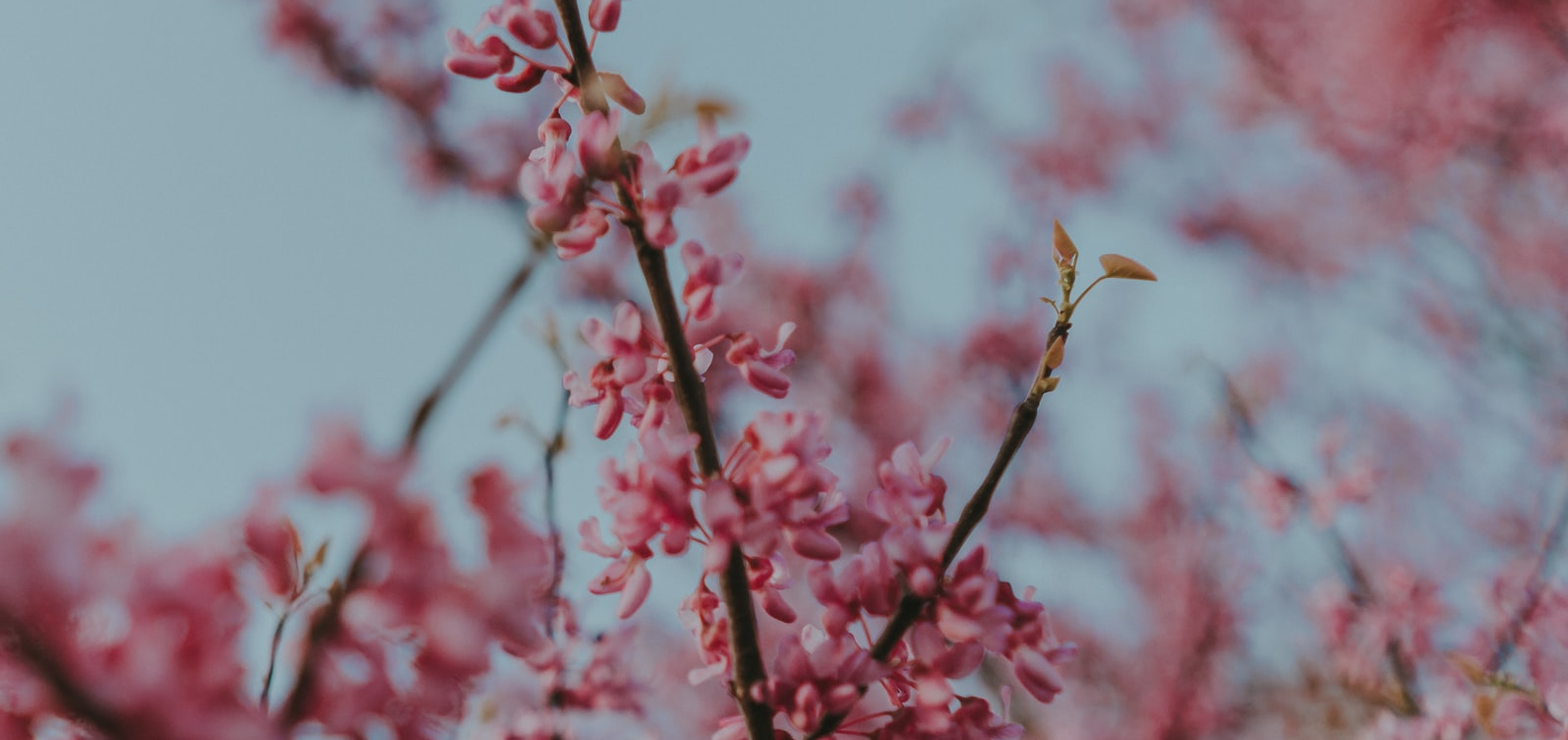
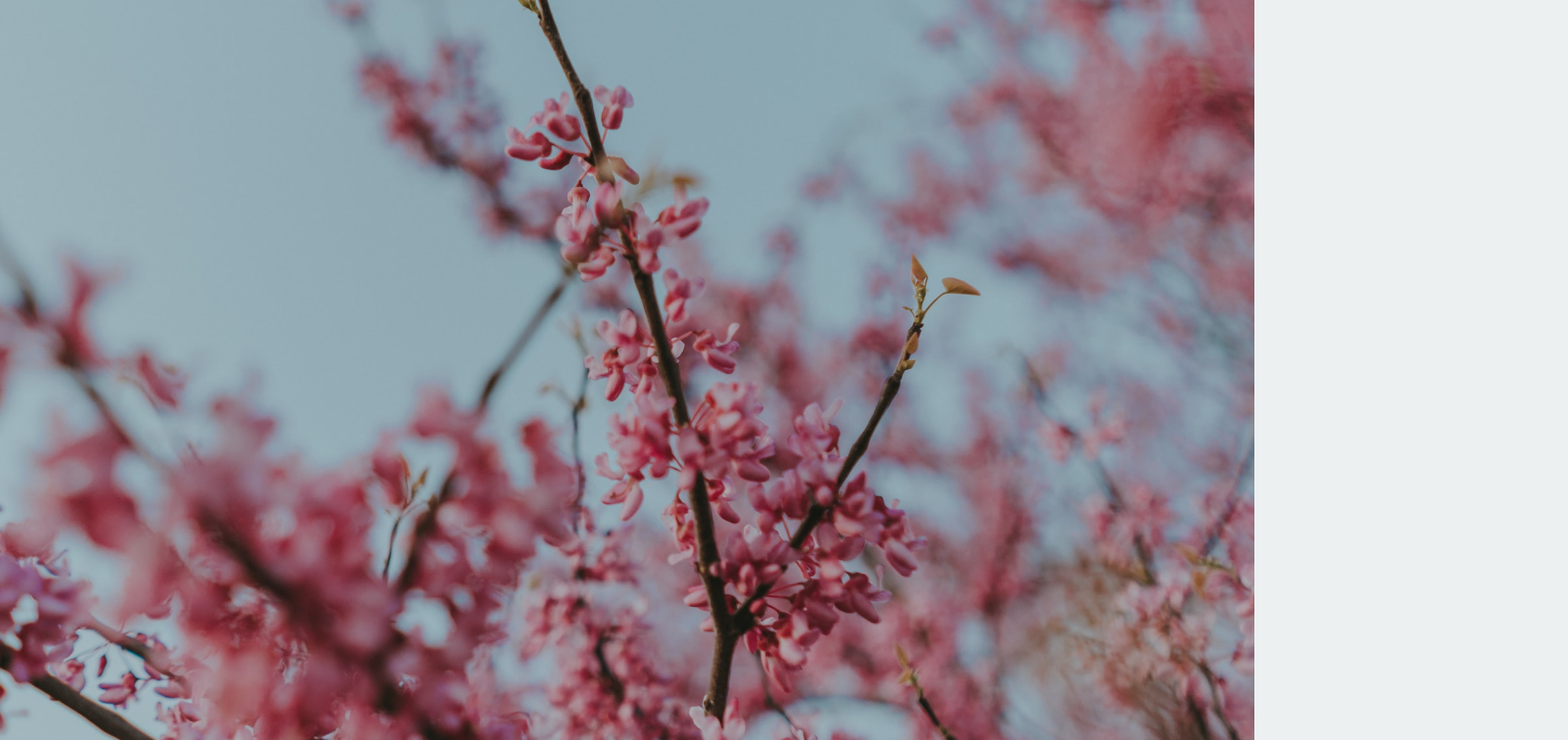
Before and after one commit to eemansayed/content-placeholder, a plain HTML site: page index.html in a window 1280 px wide. Shown: the top 756 px of the page at 98% size, 1600 px wide, since content can reach past the window. Drawn offline with Linux system fonts and the light colour scheme.

Commit message:
add max-width to img element

```diff
--- a/style.css
+++ b/style.css
@@ -8,10 +8,13 @@ body {
   background-color: #ecf0f1;
   font-family: 'Roboto', sans-serif;
   display: flex;
-  flex-direction: column;
   align-items: center;
   justify-content: center;
   height: 100vh;
   overflow: hidden;
   margin: 0;
 }
+
+img {
+  max-width: 100%;
+}
```
